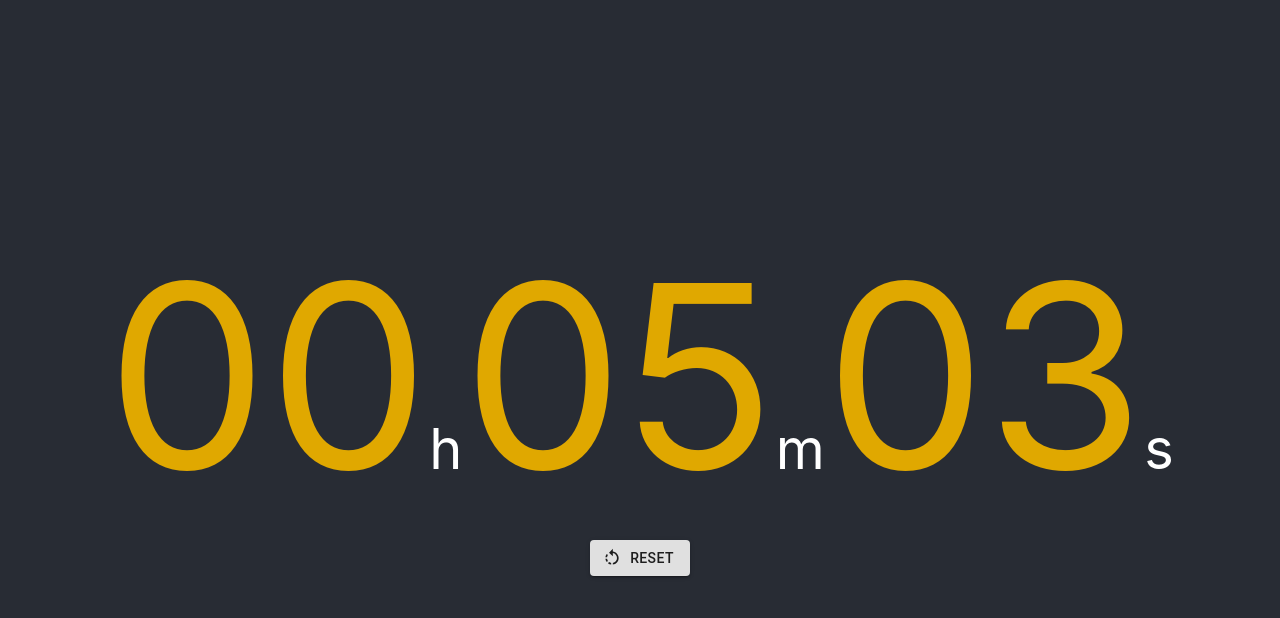
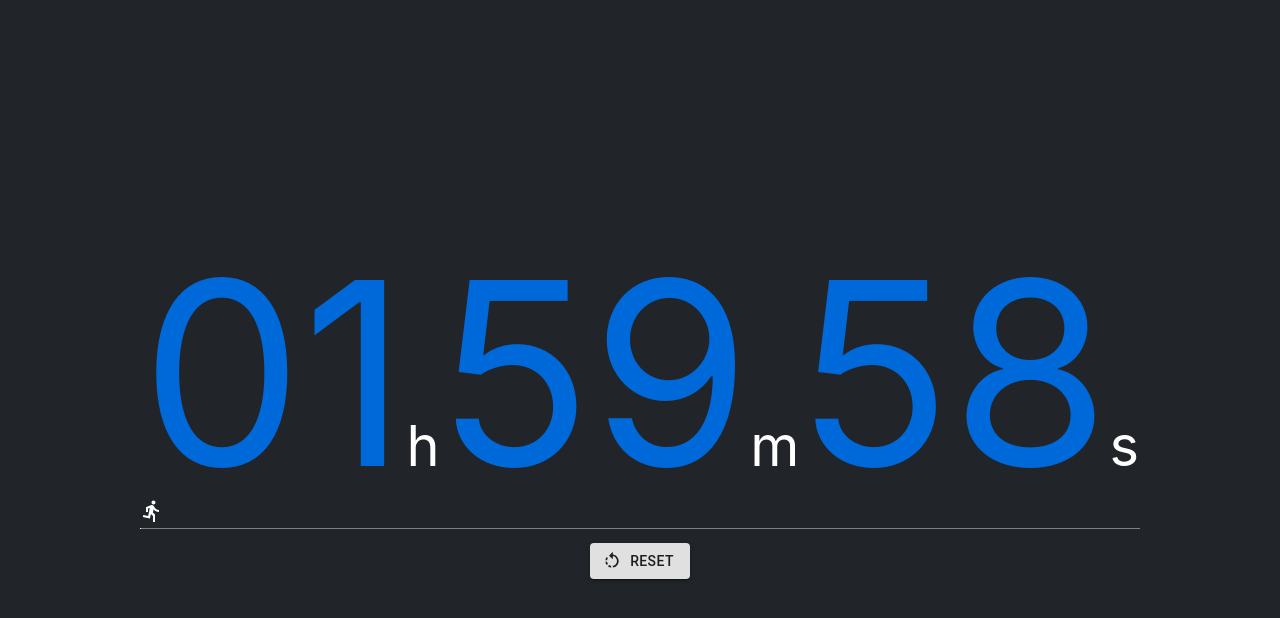
Before and after one commit to sachinboban/timer-app, a React (Create React App) app: page / in a window 1280 px wide. Both pictures are taken after a click on the button "START". Shown: the top 618 px of the page. Built offline with nearby package versions, Linux system fonts and the light colour scheme.

Commit message:
Add progress bar
Signed-off-by: Sachin Boban <sachinbobank@gmail.com>

```diff
--- a/src/App.css
+++ b/src/App.css
@@ -14,7 +14,7 @@
 }
 
 .App-header {
-  background-color: #282c34;
+  background-color: #212529;
   min-height: 100vh;
   display: flex;
   flex-direction: column;
@@ -24,9 +24,28 @@
   color: white;
 }
 
+.timer-container {
+  width: 1000px;
+}
+
+.progess-container {
+  width: 100%;
+  height: 1px;
+  margin-bottom: 5px;
+  overflow: visible;
+  display: flex;
+  background-color: grey;
+}
+
+.runner {
+  display: inline-block;
+  margin-top: -40px;
+  margin-right: -25px;
+}
+
 .timer-normal {
   font-size: calc(240px + 2vmin);
-  color: #61dafb;
+  color: #0069d9;
 }
 
 .timer-warn {
--- a/src/App.js
+++ b/src/App.js
@@ -1,13 +1,13 @@
 import React from "react";
 import "./App.css";
 import Timer from "./Timer";
-import PlayArrowIcon from "@material-ui/icons/PlayArrow";
+import ArrowForwardIosIcon from "@material-ui/icons/ArrowForwardIos";
 import RotateLeftIcon from "@material-ui/icons/RotateLeft";
 import Button from "@material-ui/core/Button";
 
-const defaultHrs = 0;
-const defaultMins = 5;
-const defaultSecs = 5;
+const defaultHrs = 2;
+const defaultMins = 0;
+const defaultSecs = 0;
 
 class App extends React.Component {
   constructor(props) {
@@ -67,6 +67,7 @@ class App extends React.Component {
       return (
         <div className="App">
           <header className="App-header">
+            <div className="timer-container">
               <div className="timer-normal">
                 {this.getHrsLeft()}
                 <span className="handle">h</span>
@@ -75,12 +76,14 @@ class App extends React.Component {
                 {this.getSecsLeft()}
                 <span className="handle">s</span>
               </div>
+              <div className="progess-container"></div>
+            </div>
             <div className="button">
               <Button
                 variant="contained"
                 color="default"
                 onClick={this.startTimerApp}
-                startIcon={<PlayArrowIcon />}
+                startIcon={<ArrowForwardIosIcon />}
               >
                 Start
               </Button>
--- a/src/Timer.js
+++ b/src/Timer.js
@@ -1,5 +1,6 @@
 import React from "react";
 import "./index.css";
+import DirectionsRunIcon from "@material-ui/icons/DirectionsRun";
 
 function padZero(num) {
   return (num < 10 ? "0" : "") + num;
@@ -40,6 +41,7 @@ class Timer extends React.Component {
     this.state = {
       status: "normal",
       endTime: endTime,
+      timerMS: timerMS,
       timeRemain: timerMS
     };
   }
@@ -64,6 +66,7 @@ class Timer extends React.Component {
         this.setState({
           status: status,
           endTime: this.state.endTime,
+          timerMS: this.state.timerMS,
           timeRemain: timeLeft
         });
       }
@@ -80,7 +83,19 @@ class Timer extends React.Component {
     if (this.state.status) {
       cName = "timer-" + this.state.status;
     }
+
+    let timePassed = this.state.timerMS - this.state.timeRemain;
+    let partCovered = (timePassed / this.state.timerMS) * 100;
+
+    const progessStyle = {
+      width: partCovered + "%",
+      height: "1px",
+      backgroundColor: "white",
+      display: "inline-block"
+    };
+
     return (
+      <div className="timer-container">
         <div className={cName}>
           {timeLeft.hrs}
           <span className="handle">h</span>
@@ -89,6 +104,13 @@ class Timer extends React.Component {
           {timeLeft.secs}
           <span className="handle">s</span>
         </div>
+        <div className="progess-container">
+          <div className="progress-bar" style={progessStyle}></div>
+          <div className="runner">
+            <DirectionsRunIcon />
+          </div>
+        </div>
+      </div>
     );
   }
 }
```
Lines whose indentation alone changed are shown as unchanged.
